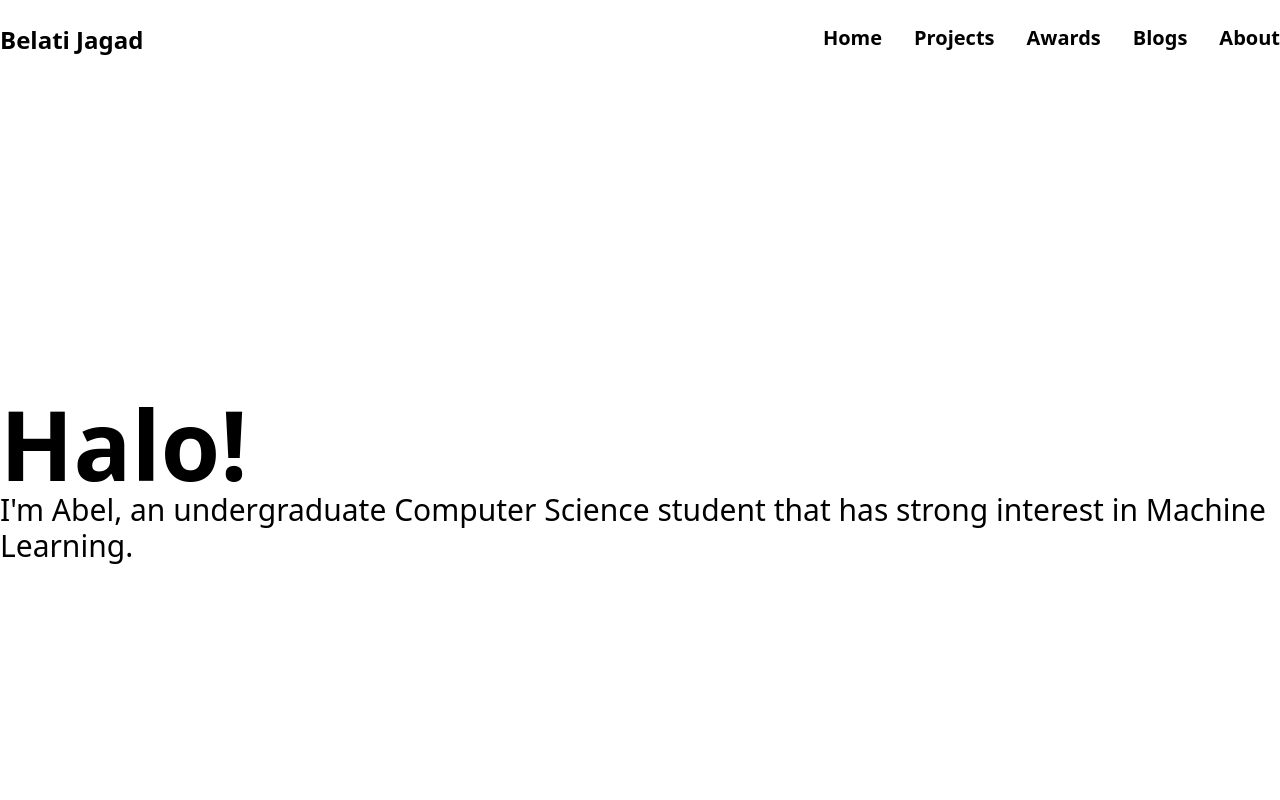
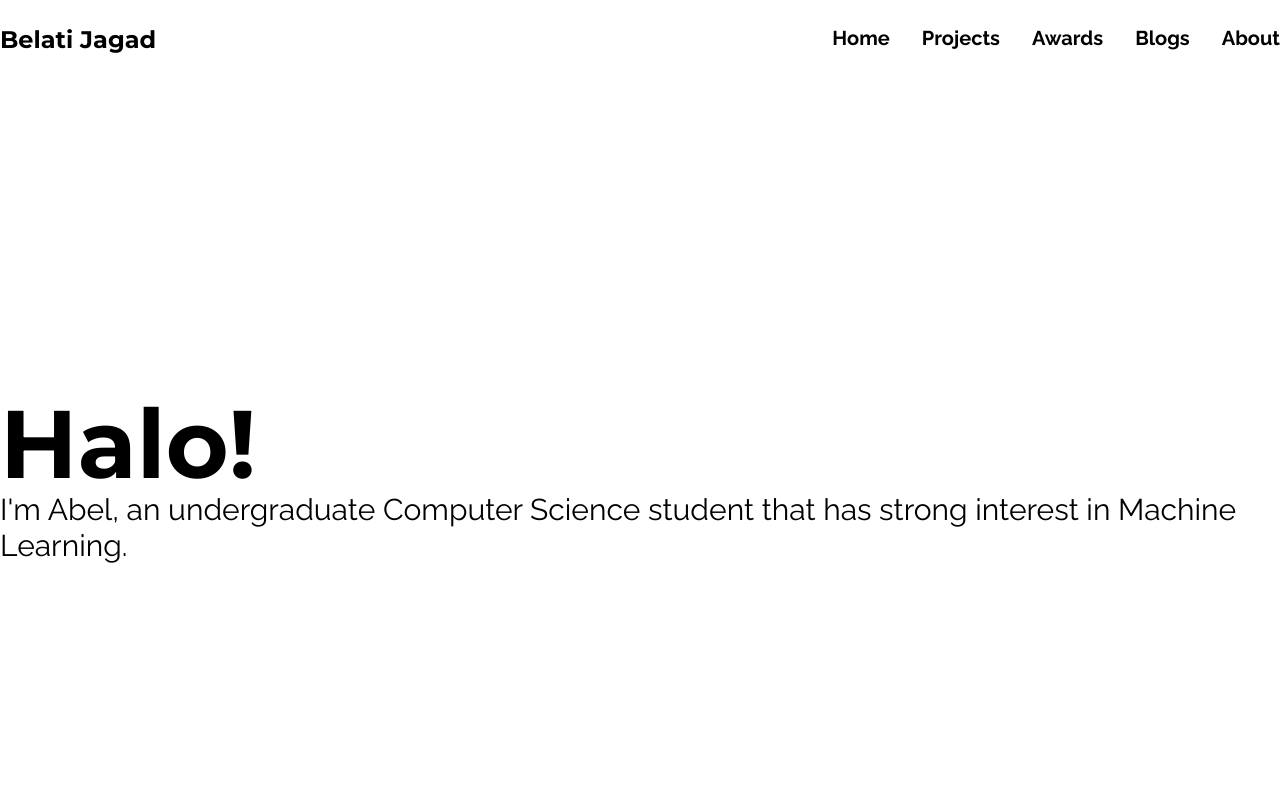
Before and after one commit to belatijagad/belatijagad, a Next.js app: page / in a window 1280 px wide. Shown: the top 800 px of the page. Built offline with nearby package versions, Linux system fonts and the light colour scheme.

Commit message:
fix export

```diff
--- a/src/app/layout.tsx
+++ b/src/app/layout.tsx
@@ -4,19 +4,19 @@ import './globals.css'
 import Header from './components/Header'
 import Footer from './components/Footer'
 
-export const montserrat = Montserrat({
+const montserrat = Montserrat({
   subsets: ['latin'],
   variable: '--font-montserrat',
   display: 'swap',
 })
 
-export const raleway = Raleway({
+const raleway = Raleway({
   subsets: ['latin'],
   variable: '--font-raleway',
   display: 'swap',
 })
 
-export const metadata: Metadata = {
+const metadata: Metadata = {
   title: 'Belati Jagad Bintang Syuhada',
   description: 'My portofolio website',
 }
@@ -28,7 +28,7 @@ export default function RootLayout({
 }) {
   return (
     <html lang="en">
-      <body className="select-none">
+      <body className={`select-none ${montserrat.variable} ${raleway.variable}`}>
         <Header />
         {children}
         <Footer />
```
